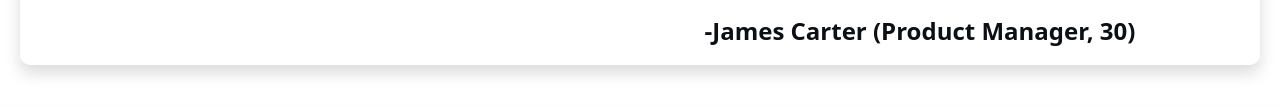
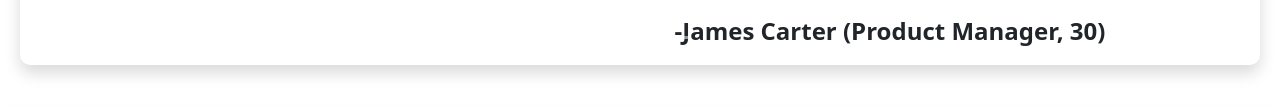
Before and after one commit to dhanalaxmi875/DeepHire, a plain HTML site: page index.html in a window 1280 px wide. Shown: the part 2355-2462 px from the top of the page. Drawn offline with nearby package versions, Linux system fonts and the light colour scheme.

Commit message:
Update style.css

```diff
--- a/style.css
+++ b/style.css
@@ -483,9 +483,9 @@ body.dark-mode .theme-toggle:hover {
 }
 
 .testimonial-name {
-  color: #0c0f13;
   font-size: 24px;
   font-weight: bold;
+  margin-right: 30px;
 }
 
 
```
